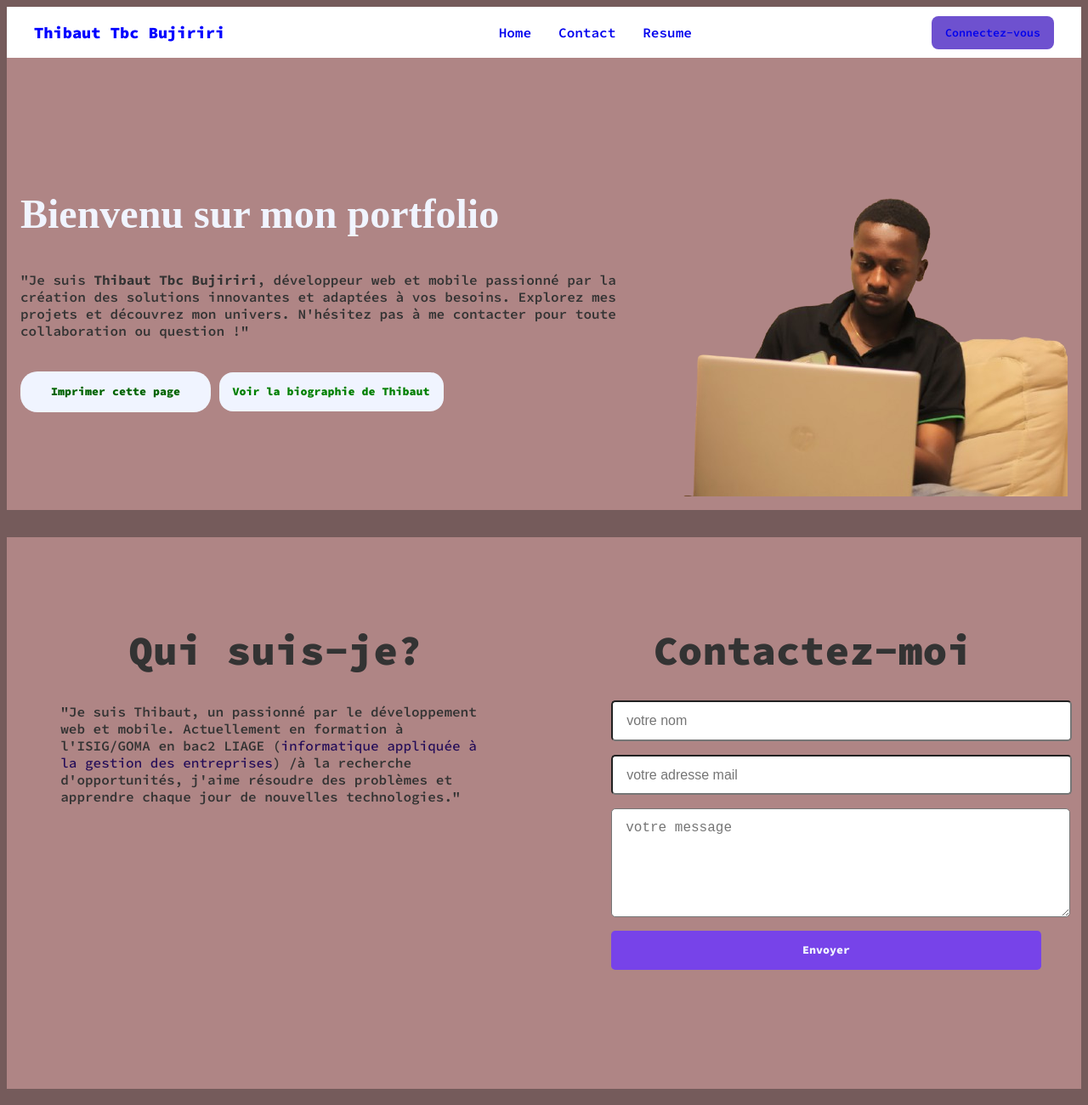
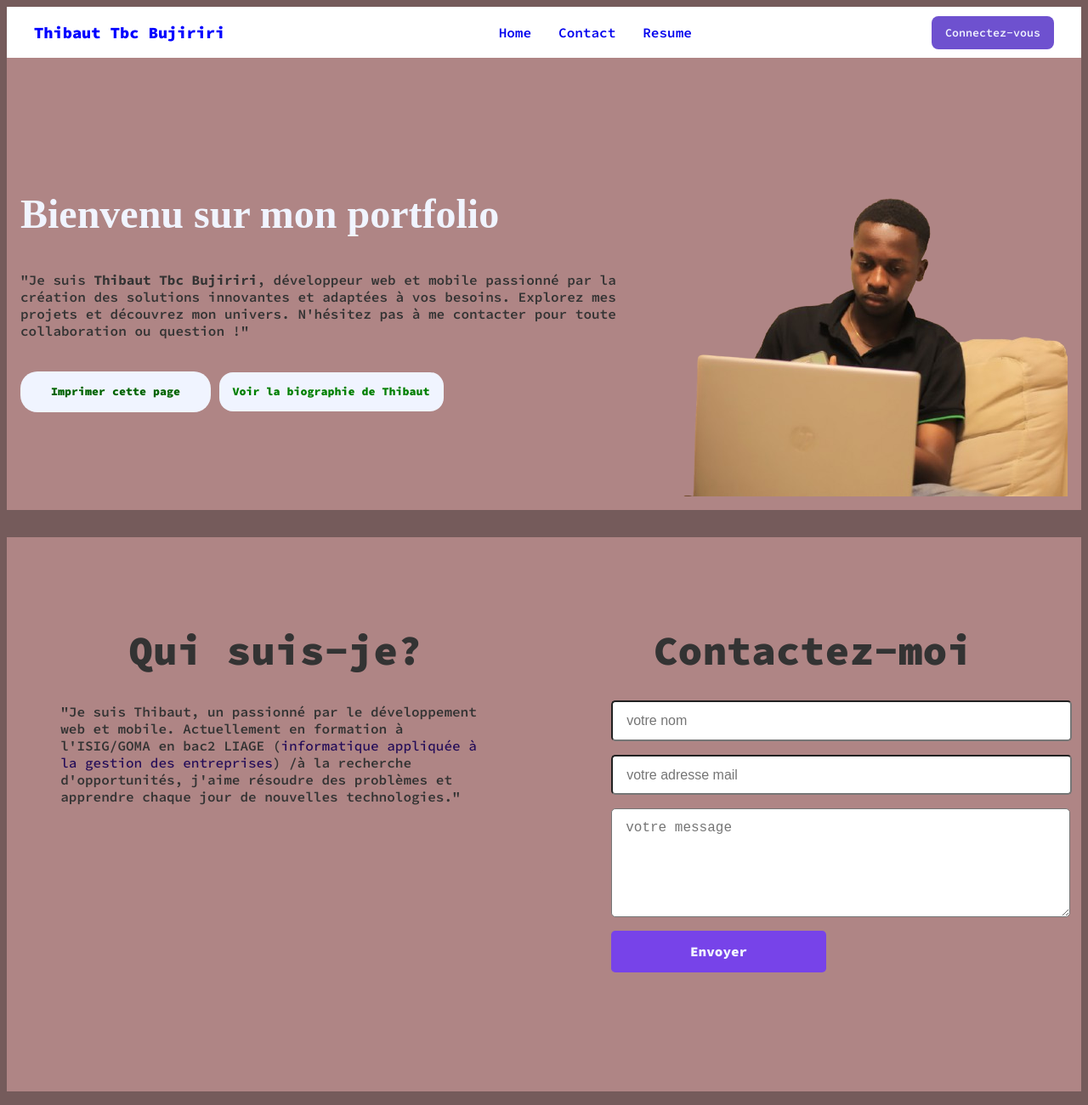
Before and after one commit to thibaut-tbc-bujiriri/Exercice, a plain HTML site: page dashboard.html in a window 1280 px wide. Shown: the top 1300 px of the page at 85% size. Drawn offline with Linux system fonts and the light colour scheme.

Commit message:
chanegment

```diff
--- a/dashboard.html
+++ b/dashboard.html
@@ -71,7 +71,7 @@
             </div>
             <div class="partie2">
                 <h2>Contactez-moi</h2>
-                <form action="">
+                <form action="dashboard.html" method="get">
                     <input type="text"
                     placeholder="votre nom" required>
                     <input type="email"
--- a/style.css
+++ b/style.css
@@ -137,7 +137,7 @@ nav ul li a:hover{
 
 header button{
     background-color: var(--var-secondary-color);
-    color: var(--var-text-color);
+    color: var(--var-bg-light);
     border: none;
     padding: 0.7rem 1rem;
     border-radius: 0.5rem;
@@ -289,15 +289,17 @@ header button:hover{
     background-color: var(--var-bg-color);
     color: var(--var-bg-light);
     border: none;
-    padding: 0.9rem 1rem;
+    padding: 0.9rem 5rem;
     border-radius: 0.3rem;
     font-weight:900;
     cursor: pointer;
-    transition: 0.3s;
+    width: 50%;
+    font-size: medium;
 }
 
 .partie2 form button:hover{
     background-color: var(--var-secondary-color);
+    color: var(--var-text-color-dark);
 }
 
 footer{
```
